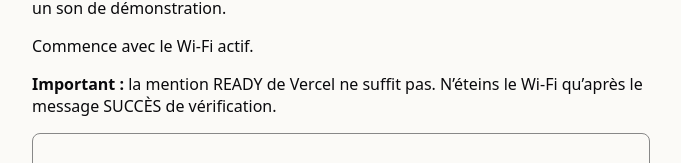
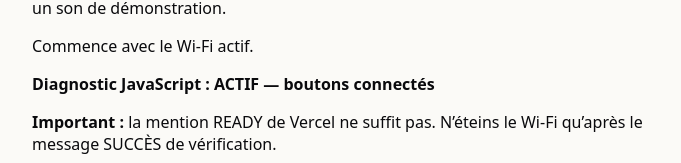
Before and after one commit to naturlabs1996-creator/velvet-passport-now, a Next.js app: page /test-offline/multi in a window 1280 px wide. Shown: the part 164-327 px from the top of the page, without its empty margins (299-980 px from the left). Built offline with nearby package versions, Linux system fonts and the light colour scheme.

Commit message:
OFFLINE-06: visible hydration diagnostic and strict HTML package fetch

```diff
--- a/app/test-offline/multi/page.tsx
+++ b/app/test-offline/multi/page.tsx
@@ -7,6 +7,7 @@ export default function Multi(){
  const [status,setStatus]=useState("Commence avec le Wi-Fi actif.");
  const [state,setState]=useState<Record<string,boolean>>({});
  const [busy,setBusy]=useState(false);
+ const [hydrated,setHydrated]=useState(false);
  async function inspect(){
   const next:Record<string,boolean>={};
   for(const route of routes){
@@ -16,7 +17,7 @@ export default function Multi(){
   }
   setState(next);return next;
  }
- useEffect(()=>{void inspect().catch(()=>setStatus("Stockage indisponible."));},[]);
+ useEffect(()=>{setHydrated(true);void inspect().catch(()=>setStatus("Stockage indisponible."));},[]);
  async function download(id:string){
   if(busy)return;setBusy(true);setStatus("Téléchargement "+id.toUpperCase()+"…");
   const staging=version+"-"+id+"-staging",destination=version+"-"+id;
@@ -26,9 +27,11 @@ export default function Multi(){
    await navigator.serviceWorker.ready;await reg.update();
    if(!navigator.serviceWorker.controller)await new Promise<void>((resolve,reject)=>{const t=setTimeout(()=>reject(Error("Service worker non actif")),6000);navigator.serviceWorker.addEventListener("controllerchange",()=>{clearTimeout(t);resolve();},{once:true});});
    await caches.delete(staging);const temp=await caches.open(staging);
-   const htmlResponse=await fetch("/test-offline/multi",{cache:"reload"});
+   const htmlResponse=await fetch("/test-offline/multi",{cache:"no-store",headers:{"X-VP-Offline-Package":"1"}});
    if(!htmlResponse.ok)throw Error("Page inaccessible");
+   if(!htmlResponse.headers.get("content-type")?.includes("text/html"))throw Error("La réponse n’est pas HTML");
    const html=await htmlResponse.text();
+   if(!html.includes("OFFLINE-06"))throw Error("Page HTML incorrecte");
    const doc=new DOMParser().parseFromString(html,"text/html");
    const assets=new Set<string>();
    for(const node of doc.querySelectorAll("script[src],link[rel=stylesheet][href],link[rel=modulepreload][href]")){const raw=node.getAttribute("src")||node.getAttribute("href");if(!raw)continue;const url=new URL(raw,location.origin);if(url.origin===location.origin&&url.pathname.startsWith("/_next/static/"))assets.add(url.href);}
@@ -65,7 +68,7 @@ export default function Multi(){
  return <main style={{maxWidth:650,margin:"2rem auto",padding:"0 1rem",fontFamily:"system-ui"}}>
   <h1>OFFLINE-06 — Deux parcours indépendants</h1>
   <p>Laboratoire technique : chaque parcours possède son cache séparé, une image et un son de démonstration.</p>
-  <p role="status">{status}</p><p><strong>Important :</strong> la mention READY de Vercel ne suffit pas. N’éteins le Wi-Fi qu’après le message SUCCÈS de vérification.</p>
+  <p role="status">{status}</p><p role="status"><strong>Diagnostic JavaScript : {hydrated?"ACTIF — boutons connectés":"INACTIF — page non initialisée"}</strong></p><p><strong>Important :</strong> la mention READY de Vercel ne suffit pas. N’éteins le Wi-Fi qu’après le message SUCCÈS de vérification.</p>
   {routes.map(r=><section key={r.id} style={{padding:16,marginBottom:18,border:"1px solid #888",borderRadius:8}}>
    <h2>{r.name} — {state[r.id]?"Téléchargé":"Non vérifié"}</h2>
    <button disabled={busy} onClick={()=>void download(r.id)}>Télécharger {r.name}</button>
```
